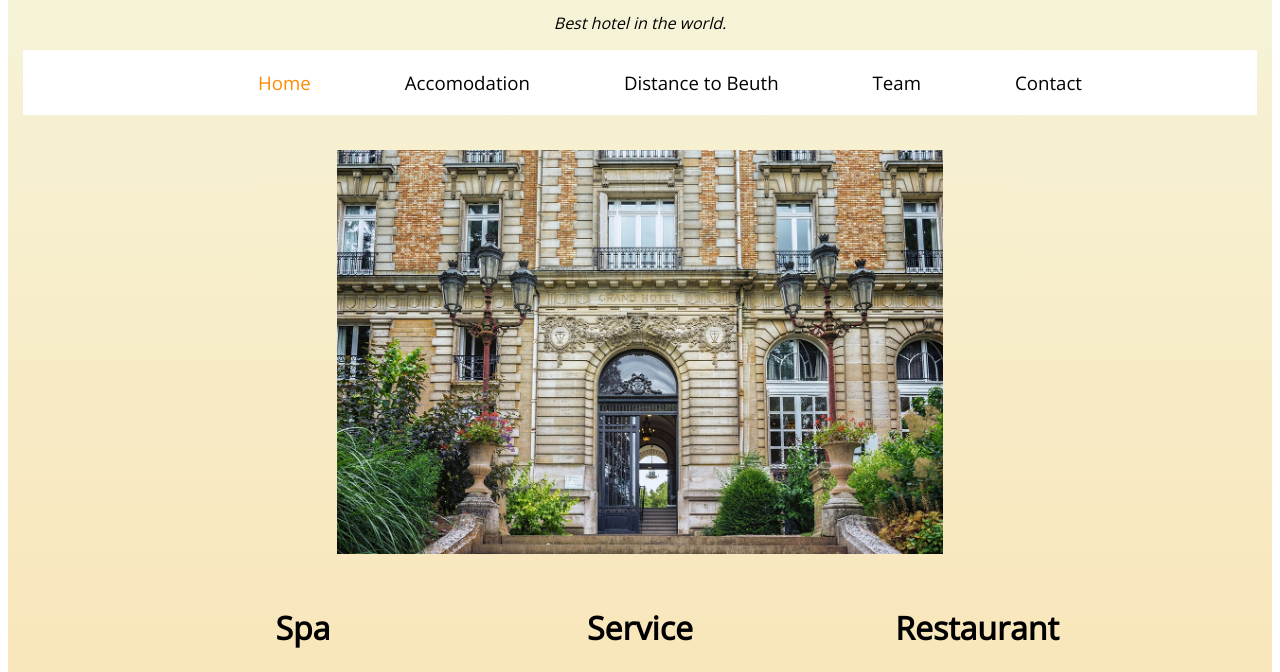
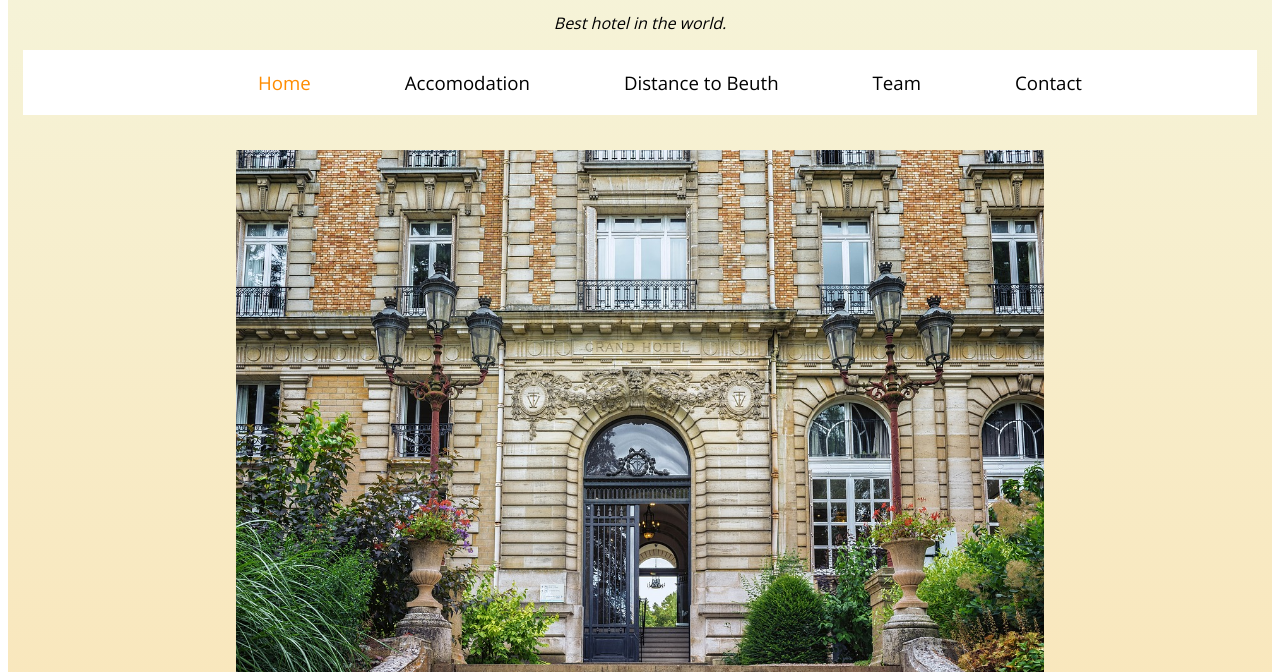
Before and after one commit to crazorn/crazorn.github.io, a plain HTML site: page index.html in a window 1280 px wide. Shown: the part 123-795 px from the top of the page. Drawn offline with nearby package versions, Linux system fonts and the light colour scheme; grey boxes are pictures that could not be loaded; a web font is replaced by a local one.

Commit message:
titlepic resize

```diff
--- a/index.css
+++ b/index.css
@@ -37,7 +37,7 @@
 
 #titlepic {
     height: auto;
-    width: 60%;
+    width: 80%;
     display: block;
     margin-left: auto;
     margin-right: auto;
```
